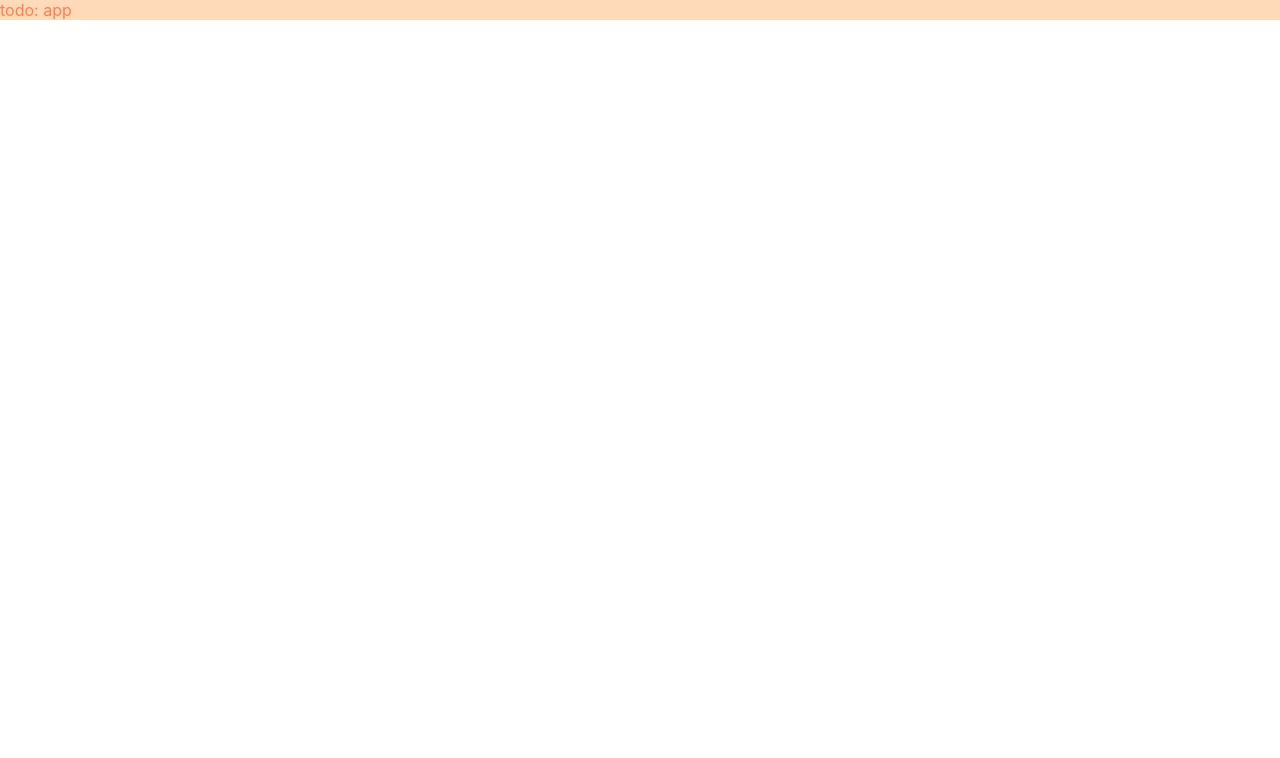
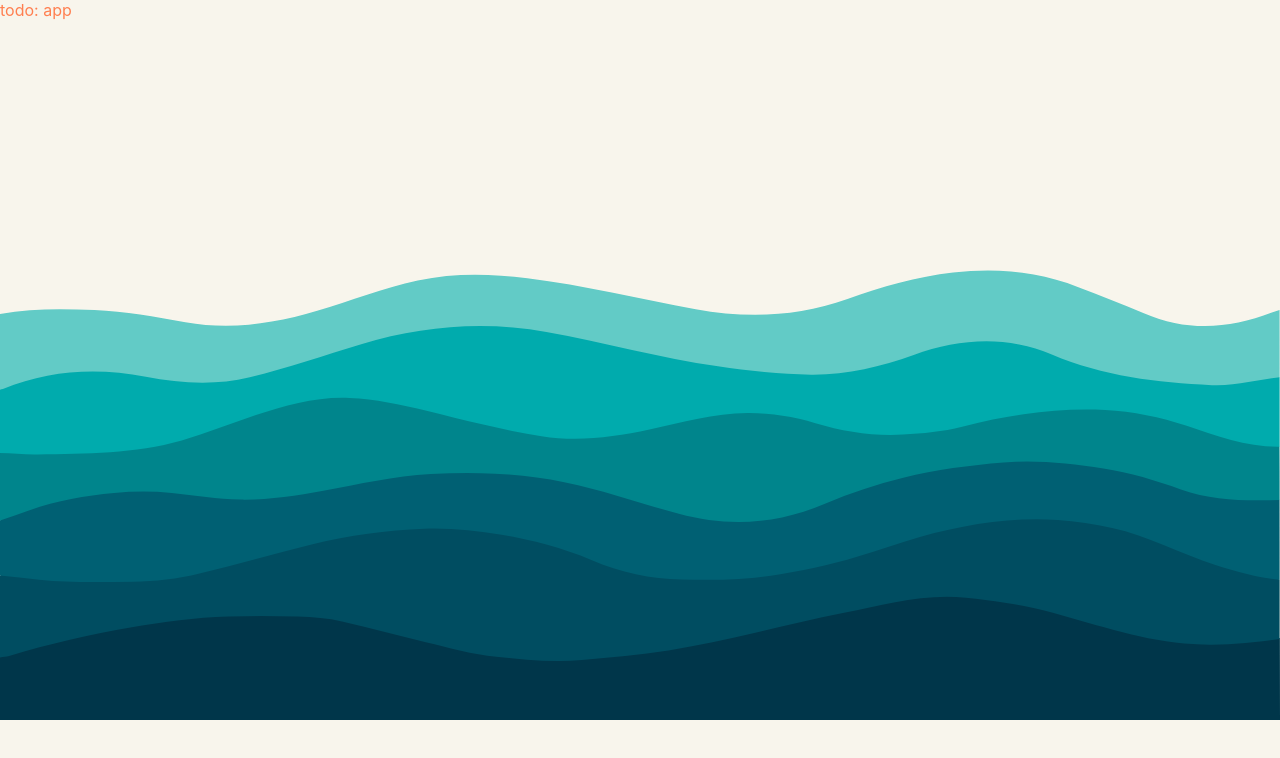
Before and after one commit to agftech/alga-shopping, a React (Create React App) app: page / in a window 1280 px wide. Shown: the top 758 px of the page. Built offline with nearby package versions, Linux system fonts and the light colour scheme.

Commit message:
:dizzy: style: add App background

```diff
--- a/src/components/App/App.styles.js
+++ b/src/components/App/App.styles.js
@@ -1,6 +1,9 @@
 import styled from "styled-components";
+import bg from "../../assets/bg.svg";
 
 export const Wrapper = styled.div`
+	height: 100vh;
 	color: coral;
-	background-color: peachpuff;
+	background-color: #f8f5ec;
+	background-image: url(${bg});
 `;
```
Also changed, not shown: src/assets/bg.svg (added).
